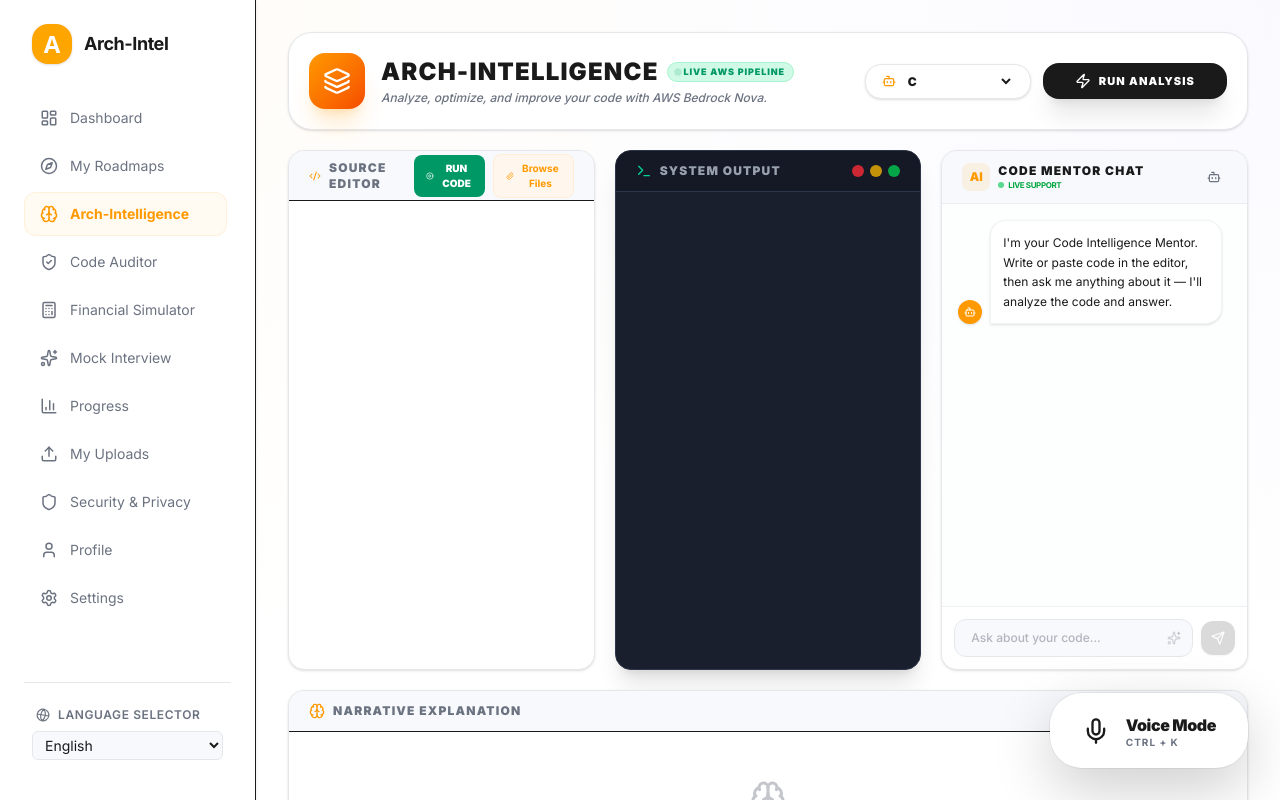
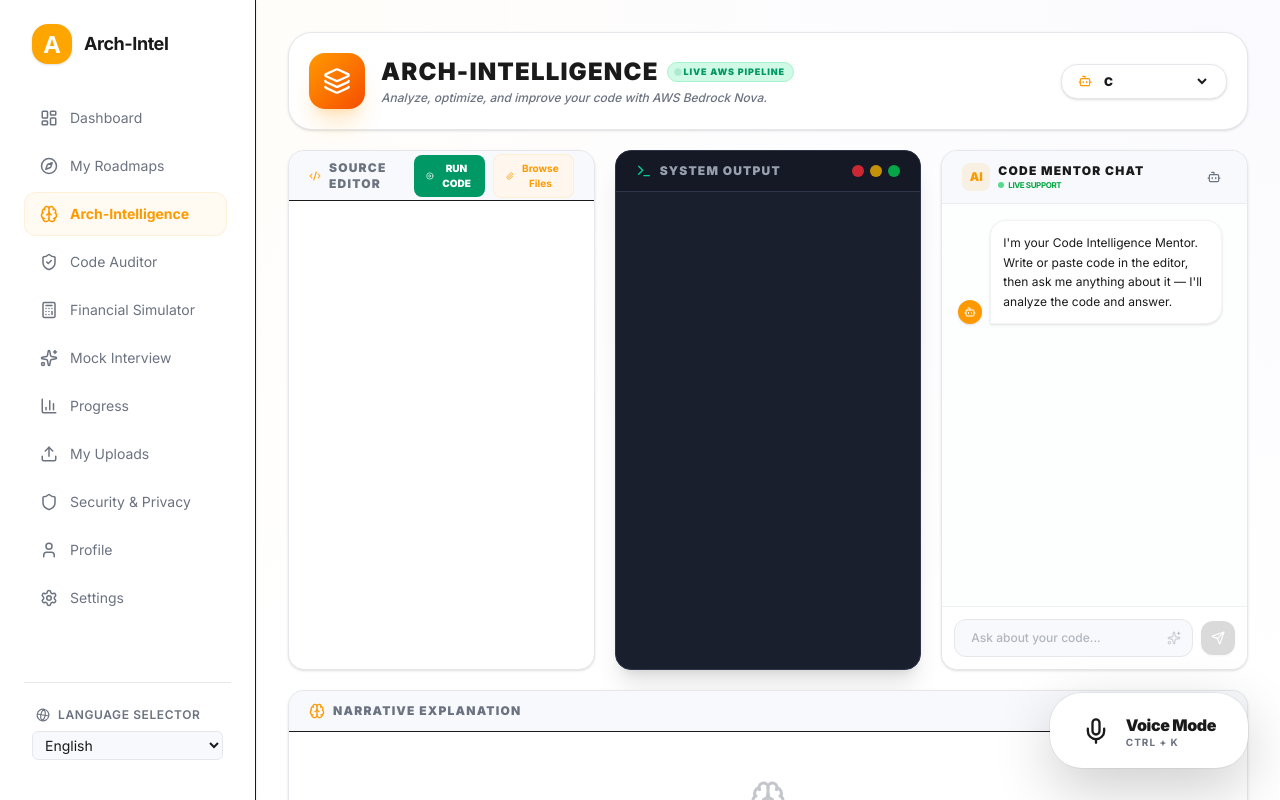
Before and after one commit to VIKASMH-Web/Arch-Intel, a Next.js app: page /en/arch-intel in a window 1280 px wide. Shown: the top 800 px of the page. Built offline with nearby package versions, Linux system fonts and the light colour scheme.

Commit message:
🚀 Removed Run Analysis button from Code Engine header

```diff
--- a/src/app/[locale]/arch-intel/page.tsx
+++ b/src/app/[locale]/arch-intel/page.tsx
@@ -440,17 +440,7 @@ const ArchIntelPage = () => {
             </select>
           </div>
 
-          {/* MAIN ACTION */}
-          <motion.button
-            whileHover={{ scale: 1.02 }}
-            whileTap={{ scale: 0.98 }}
-            onClick={handleAnalysis}
-            disabled={isProcessing}
-            className="px-8 py-2.5 bg-foreground text-white rounded-2xl font-black uppercase tracking-widest text-[11px] flex items-center gap-2 shadow-xl shadow-black/10 hover:shadow-primary/30 transition-all disabled:opacity-50"
-          >
-            {isProcessing ? <Zap className="animate-pulse" size={16} /> : <Zap size={16} />}
-            {t('runAnalysis')}
-          </motion.button>
+
         </div>
       </header>
 
```
